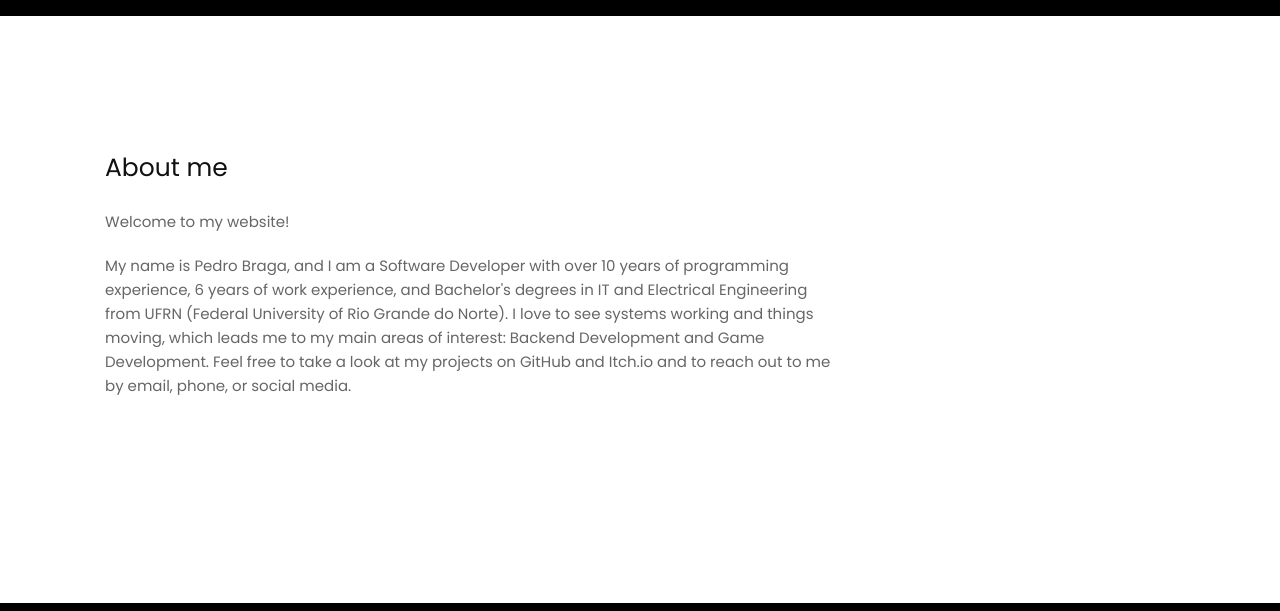
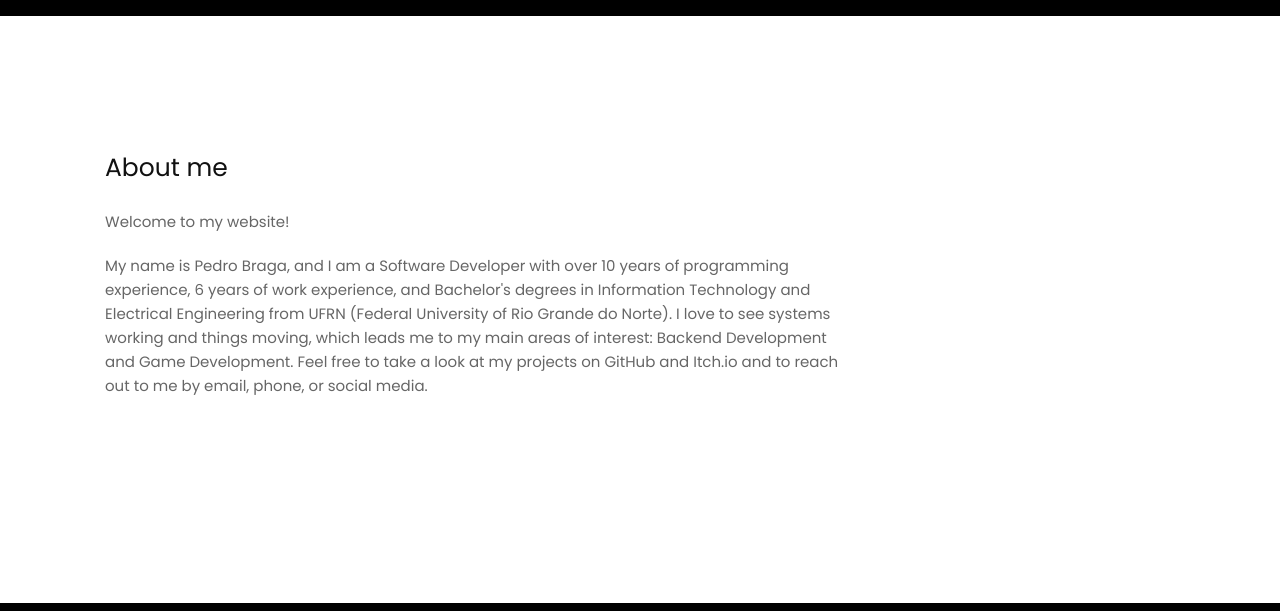
Before and after one commit to phbragam/phbragam.github.io, a plain HTML site: page index.html in a window 1280 px wide. Shown: the part 90-701 px from the top of the page. Drawn offline with nearby package versions, Linux system fonts and the light colour scheme; a script that the page names is missing; files whose address does not match are found by name; a web font is replaced by a local one.

Commit message:
adjustment in about me

```diff
--- a/index.html
+++ b/index.html
@@ -80,7 +80,7 @@
                <p> Welcome to my website! </p>
                <p>
                   My name is Pedro Braga, and I am a Software Developer with over 10 years of programming experience, 6
-                  years of work experience, and Bachelor's degrees in IT and Electrical Engineering from UFRN (Federal
+                  years of work experience, and Bachelor's degrees in Information Technology and Electrical Engineering from UFRN (Federal
                   University of Rio Grande do Norte). I love to see systems working and things moving, which leads me to
                   my main areas of interest: Backend Development and Game Development. Feel free to take a look at my
                   projects on GitHub and Itch.io and to reach out to me by email, phone, or social media.</p>
```
